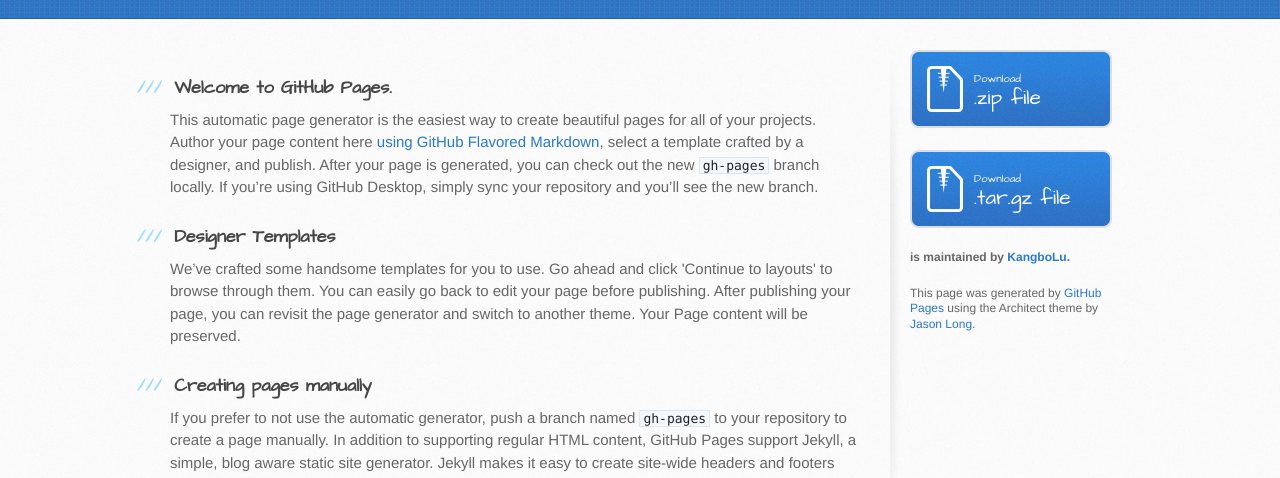
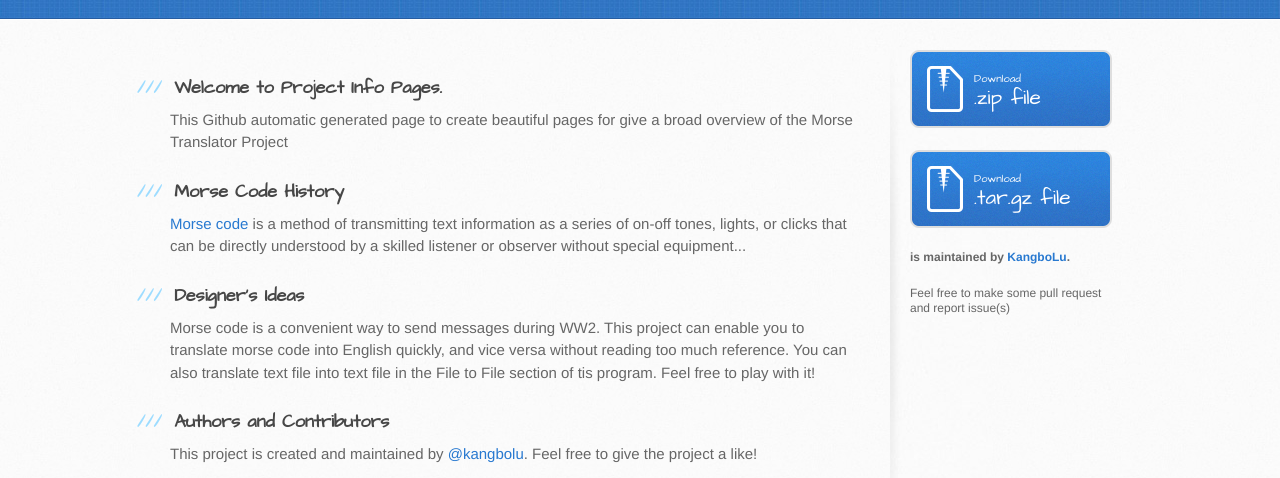
Before and after one commit to KangboLu/Morse-Code-Translator, a plain HTML site: page index.html in a window 1280 px wide. Shown: the part 288-766 px from the top of the page. Drawn offline with Linux system fonts and the light colour scheme.

Commit message:
Update project info web page

```diff
--- a/index.html
+++ b/index.html
@@ -29,29 +29,29 @@
       <div class="inner clearfix">
         <section id="main-content">
           <h3>
-<a id="welcome-to-github-pages" class="anchor" href="#welcome-to-github-pages" aria-hidden="true"><span aria-hidden="true" class="octicon octicon-link"></span></a>Welcome to GitHub Pages.</h3>
+<a id="welcome-to-github-pages" class="anchor" href="#welcome-to-github-pages" aria-hidden="true"><span aria-hidden="true" class="octicon octicon-link"></span></a>Welcome to Project Info Pages.</h3>
 
-<p>This automatic page generator is the easiest way to create beautiful pages for all of your projects. Author your page content here <a href="https://guides.github.com/features/mastering-markdown/">using GitHub Flavored Markdown</a>, select a template crafted by a designer, and publish. After your page is generated, you can check out the new <code>gh-pages</code> branch locally. If you’re using GitHub Desktop, simply sync your repository and you’ll see the new branch.</p>
+<p>This Github automatic generated page to create beautiful pages for give a broad overview of the Morse Translator Project</p>
 
 <h3>
-<a id="designer-templates" class="anchor" href="#designer-templates" aria-hidden="true"><span aria-hidden="true" class="octicon octicon-link"></span></a>Designer Templates</h3>
+<a id="designer-templates" class="anchor" href="#designer-templates" aria-hidden="true"><span aria-hidden="true" class="octicon octicon-link"></span></a>Morse Code History</h3>
 
-<p>We’ve crafted some handsome templates for you to use. Go ahead and click 'Continue to layouts' to browse through them. You can easily go back to edit your page before publishing. After publishing your page, you can revisit the page generator and switch to another theme. Your Page content will be preserved.</p>
+<p><a href="https://en.wikipedia.org/wiki/Morse_code">Morse code</a> is a method of transmitting text information as a series of on-off tones, lights, or clicks that can be directly understood by a skilled listener or observer without special equipment...</p>
 
-<h3>
-<a id="creating-pages-manually" class="anchor" href="#creating-pages-manually" aria-hidden="true"><span aria-hidden="true" class="octicon octicon-link"></span></a>Creating pages manually</h3>
+            <h3>
+<a id="designer-templates" class="anchor" href="#designer-templates" aria-hidden="true"><span aria-hidden="true" class="octicon octicon-link"></span></a>Designer's Ideas</h3>
 
-<p>If you prefer to not use the automatic generator, push a branch named <code>gh-pages</code> to your repository to create a page manually. In addition to supporting regular HTML content, GitHub Pages support Jekyll, a simple, blog aware static site generator. Jekyll makes it easy to create site-wide headers and footers without having to copy them across every page. It also offers intelligent blog support and other advanced templating features.</p>
+<p>Morse code is a convenient way to send messages during WW2. This project can enable you to translate morse code into English quickly, and vice versa without reading too much reference. You can also translate text file into text file in the File to File section of tis program. Feel free to play with it! </p>
 
 <h3>
 <a id="authors-and-contributors" class="anchor" href="#authors-and-contributors" aria-hidden="true"><span aria-hidden="true" class="octicon octicon-link"></span></a>Authors and Contributors</h3>
 
-<p>You can <a href="https://help.github.com/articles/basic-writing-and-formatting-syntax/#mentioning-users-and-teams" class="user-mention">@mention</a> a GitHub username to generate a link to their profile. The resulting <code>&lt;a&gt;</code> element will link to the contributor’s GitHub Profile. For example: In 2007, Chris Wanstrath (<a href="https://github.com/defunkt" class="user-mention">@defunkt</a>), PJ Hyett (<a href="https://github.com/pjhyett" class="user-mention">@pjhyett</a>), and Tom Preston-Werner (<a href="https://github.com/mojombo" class="user-mention">@mojombo</a>) founded GitHub.</p>
+<p>This project is created and maintained by <a href="https://github.com/kangbolu" class="user-mention">@kangbolu</a>. Feel free to give the project a like!</p>
 
 <h3>
 <a id="support-or-contact" class="anchor" href="#support-or-contact" aria-hidden="true"><span aria-hidden="true" class="octicon octicon-link"></span></a>Support or Contact</h3>
 
-<p>Having trouble with Pages? Check out our <a href="https://help.github.com/pages">documentation</a> or <a href="https://github.com/contact">contact support</a> and we’ll help you sort it out.</p>
+<p>Having trouble with playing this project? Check out the <a href="https://github.com/KangboLu/Morse-Code-Translator/blob/master/README.md">README.md</a> file</p>
         </section>
 
         <aside id="sidebar">
@@ -65,8 +65,8 @@
           </a>
 
           <p class="repo-owner"><a href="https://github.com/KangboLu/Morse-Code-Translator"></a> is maintained by <a href="https://github.com/KangboLu">KangboLu</a>.</p>
+          <p>Feel free to make some pull request and report issue(s)</p>
 
-          <p>This page was generated by <a href="https://pages.github.com">GitHub Pages</a> using the Architect theme by <a href="https://twitter.com/jasonlong">Jason Long</a>.</p>
         </aside>
       </div>
     </div>
```
